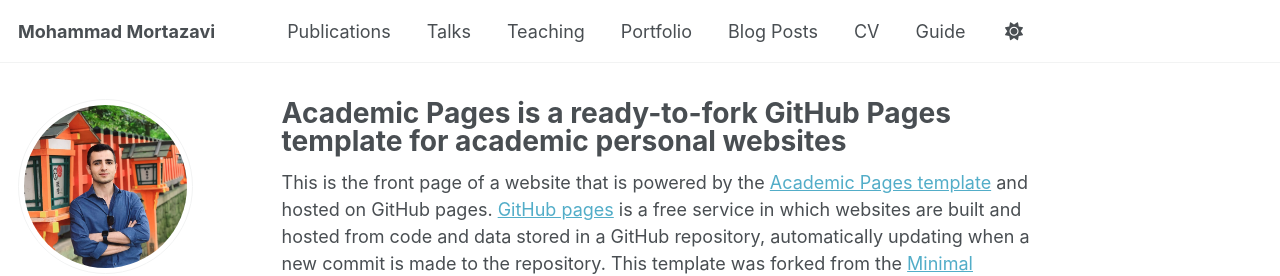
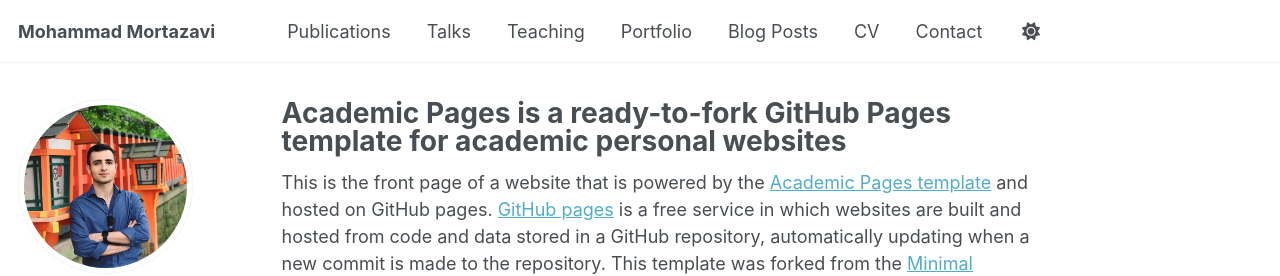
Before and after one commit to mortazawi/mortazawi.github.io, a Jekyll site: the page built from _pages/about.md, in a window 1280 px wide. Shown: the top 276 px of the page. Built offline with Jekyll 4.4.1, drawn with Linux system fonts in a browser that asks for light colours; a script that is not in the unit is left out.

Commit message:
Update navigation.yml

```diff
--- a/_data/navigation.yml
+++ b/_data/navigation.yml
@@ -23,11 +23,11 @@
   - title: "Blog Posts"
     url: /year-archive/
 
+  # - title: "CV"
+  #   url: /cv/
+
   - title: "CV"
-    url: /cv/
+    url: /cv-json/
 
-  # - title: "CV"
-  #   url: /cv-json/
-
-  - title: "Guide"
+  - title: "Contact"
     url: /markdown/
```
